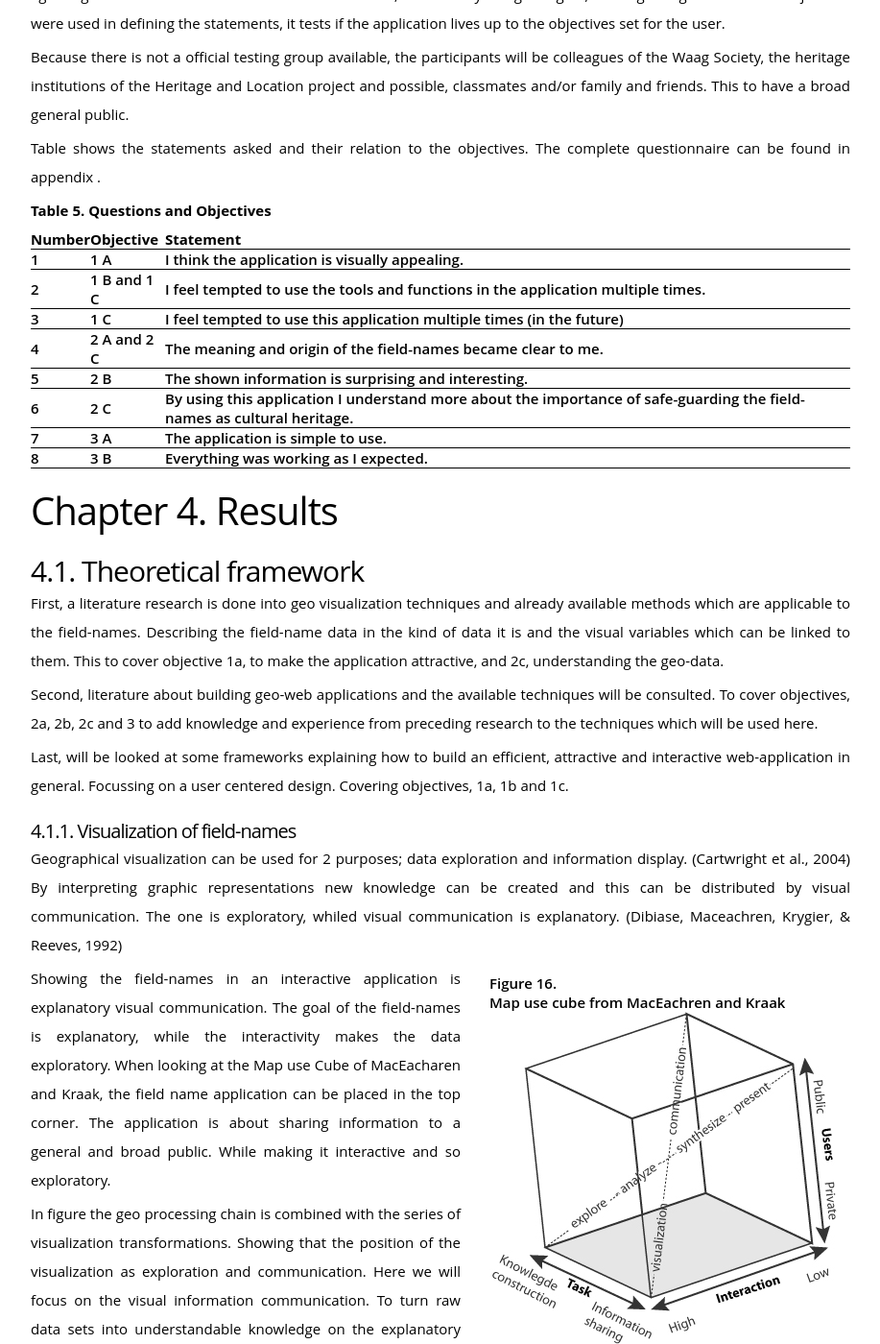
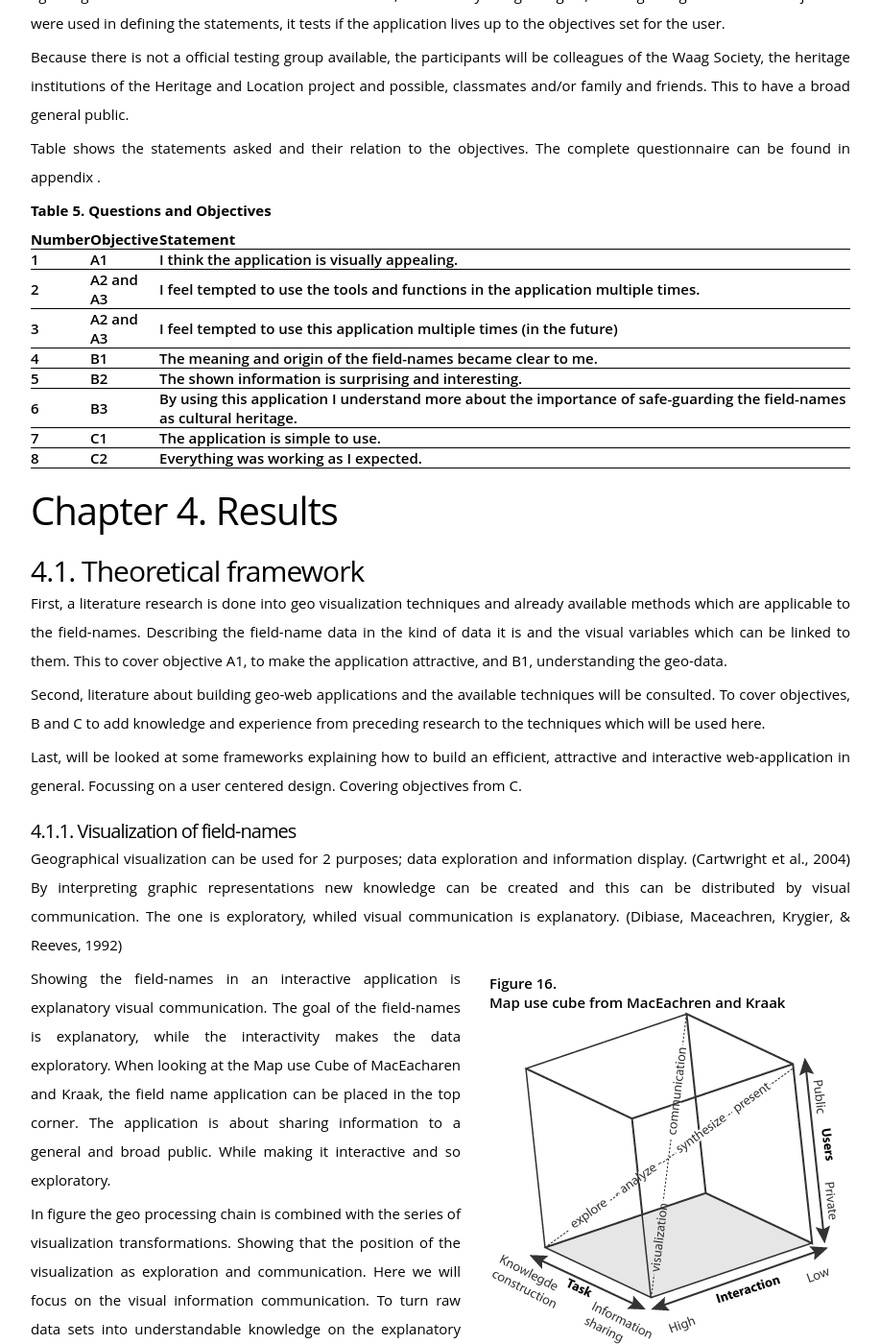
Before and after one commit to NieneB/InternshipReport, a Jekyll site: the page built from index.md, in a window 1280 px wide and 1400 px high, scrolled down 28634 px. Shown: the whole window at 96% size, without its empty margins (181-1098 px from the left). Built offline with Jekyll 4.4.1, drawn with Linux system fonts in a browser that asks for light colours; some web fonts are replaced; some of the changed text lies outside the part shown.

Commit message:
excel graph objectives

```diff
--- a/index.md
+++ b/index.md
@@ -915,43 +915,43 @@ Table <a class="xref" href="QandO"></a> shows the statements asked and their rel
   </tr>
 <tr>
   <td>1</td>
-  <td> 1 A </td>
+  <td> A1 </td>
   <td> I think the application is visually appealing.</td>
  </tr>
  <tr>
    <td>2</td>
- <td> 1 B and 1 C</td>
+ <td> A2 and A3</td>
  <td> I feel tempted to use the tools and functions in the application multiple times.</td>
  </tr>
  <tr>
     <td>3</td>
-    <td> 1 C</td>
+    <td> A2 and A3</td>
     <td>I feel tempted to use this application multiple times (in the future)
 </td>
  </tr>
  <tr> <td>4</td>
- <td> 2 A and 2 C</td>
+ <td> B1</td>
  <td>The meaning and origin of the field-names became clear to me.</td>
  </tr>
  <tr>
    <td>5</td>
-   <td> 2 B</td>
+   <td> B2 </td>
    <td>The shown information is surprising and interesting. </td>
   </tr>
   <tr>
     <td>6</td>
-    <td>2 C </td>
+    <td>B3</td>
     <td>By using this application I understand more about the importance of safe-guarding the field-names as cultural heritage.
 </td>
    </tr>
    <tr>
      <td>7</td>
-     <td>3 A</td>
+     <td>C1</td>
      <td>The application is simple to use.</td>
     </tr>
     <tr>
       <td>8</td>
-      <td>3 B</td>
+      <td>C2</td>
       <td>Everything was working as I expected. </td>
      </tr>
 </table>
@@ -960,11 +960,11 @@ Table <a class="xref" href="QandO"></a> shows the statements asked and their rel
 # Results
 
 ## Theoretical framework
-First, a literature research is done into geo visualization techniques and already available methods which are applicable to the field-names. Describing the field-name data in the kind of data it is and the visual variables which can be linked to them. This to cover objective 1a, to make the application attractive, and 2c, understanding the geo-data.
-
-Second, literature about building geo-web applications and the available techniques will be consulted. To cover objectives, 2a, 2b, 2c and 3 to add knowledge and experience from preceding research to the techniques which will be used here.
-
-Last, will be looked at some frameworks explaining how to build an efficient, attractive and interactive web-application in general. Focussing on a user centered design. Covering objectives, 1a, 1b and 1c.
+First, a literature research is done into geo visualization techniques and already available methods which are applicable to the field-names. Describing the field-name data in the kind of data it is and the visual variables which can be linked to them. This to cover objective A1, to make the application attractive, and B1, understanding the geo-data.
+
+Second, literature about building geo-web applications and the available techniques will be consulted. To cover objectives, B and C to add knowledge and experience from preceding research to the techniques which will be used here.
+
+Last, will be looked at some frameworks explaining how to build an efficient, attractive and interactive web-application in general. Focussing on a user centered design. Covering objectives from C.
 
 ###Visualization of field-names
 Geographical visualization can be used for 2 purposes; data exploration and information display. (Cartwright et al., 2004)  By interpreting graphic representations new knowledge can be created and this can be distributed by visual communication. The one is exploratory, whiled visual communication is explanatory. (Dibiase, Maceachren, Krygier, & Reeves, 1992)
```
Also changed, not shown: other parts of index.md (+1 -1 lines), img/Graph_amount_categories.png (added).
